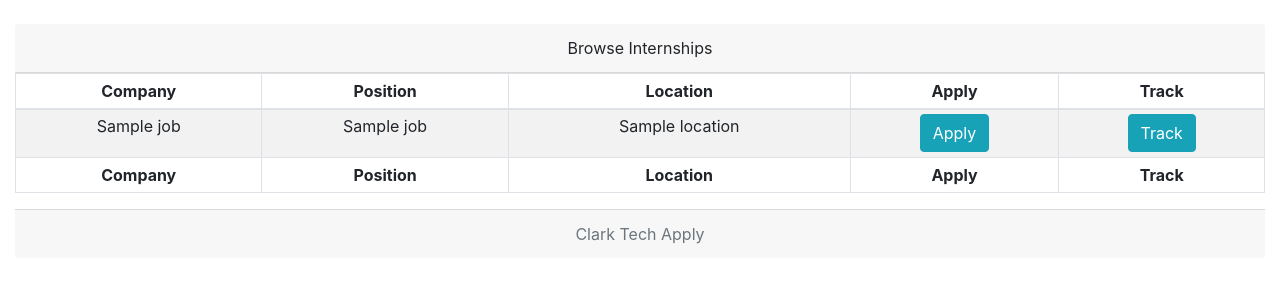
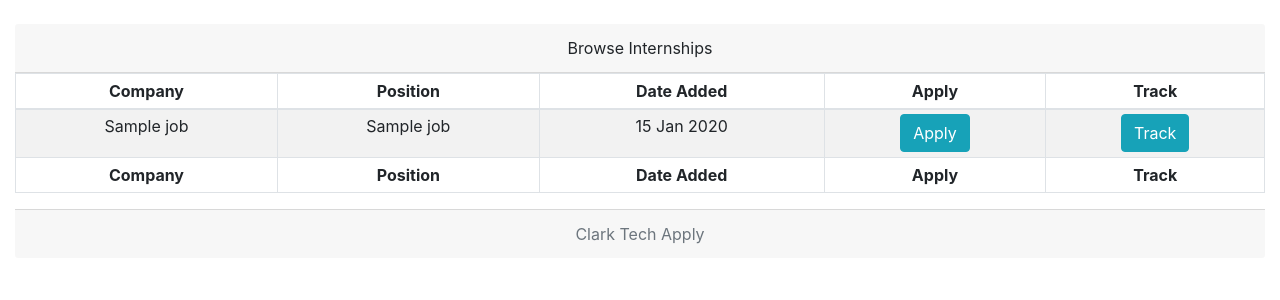
Before and after one commit to Evan-Hoffman/Clark-Tech-Apply, a Node server app: template views/internships.hbs in a window 1280 px wide. Shown: the part 100-400 px from the top of the page. Run offline with Node 20, Linux system fonts and the light colour scheme; the template is opened without the code that fills it: most values are stand-ins (such as "Sample title", 1, 10 or a date in 2020); some libraries are stand-ins or nearby versions.

Commit message:
date_added attribute added to jobs table and now sorted by that on rendering

```diff
--- a/views/internships.hbs
+++ b/views/internships.hbs
@@ -35,7 +35,7 @@
       </th>
       <th class="th-sm">Position
       </th>
-      <th class="th-sm">Location
+      <th class="th-sm">Date Added
       </th>
       <th class="th-sm">Apply
       </th>
@@ -48,7 +48,7 @@
       <tr>
         <td>{{company_name}}</td>
         <td>{{internship_title}}</td>
-        <td>{{location}}</td>
+        <td>{{date_added}}</td>
         <td><a href={{link}} target="_blank" class="btn btn-info" role="button">Apply</a></td>
         <td>  <form action="/auth/track" method="POST">
                 <button name="job_id" class="btn btn-info" value={{job_id}}>Track</button>
@@ -66,7 +66,7 @@
       </th>
       <th>Position
       </th>
-      <th>Location
+      <th>Date Added
       </th>
       <th>Apply
       </th>
```
Also changed, not shown: controllers/auth.js (+5 -2 lines).
